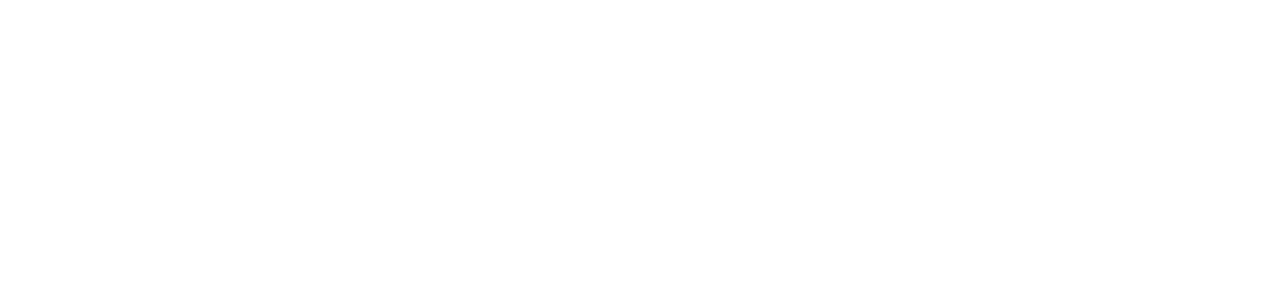
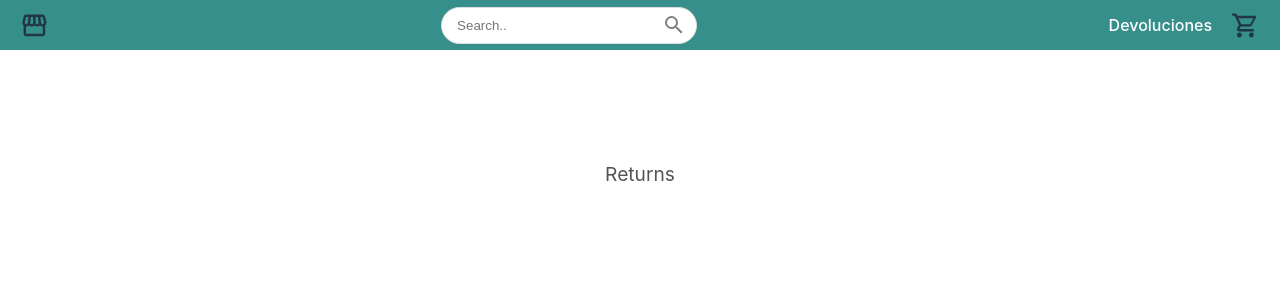
Before and after one commit to enriquecorral/tienda-online, a React (Vite) app: page /returns in a window 1280 px wide. Before the commit this address had no page. Shown: the top 300 px of the page. Built offline with nearby package versions, Linux system fonts and the light colour scheme.

Commit message:
Crear Screens de Returns y Cart

```diff
--- a/src/Routes.jsx
+++ b/src/Routes.jsx
@@ -1,6 +1,8 @@
 import { BrowserRouter, Routes as RouterRoutes, Route } from "react-router";
 import Main from "./views/Main";
 import Results from "./views/Results";
+import Cart from "./views/Cart";
+import Returns from "./views/Returns";
 
 export default function Routes() {
   return (
@@ -8,6 +10,8 @@ export default function Routes() {
       <RouterRoutes>
         <Route path="/" element={<Main />} />
         <Route path="/search/" element={<Results />} />
+        <Route path="/cart/" element={<Cart />} />
+        <Route path="/returns/" element={<Returns />} />
       </RouterRoutes>
     </BrowserRouter>
   );
--- a/src/components/Header/Header.css
+++ b/src/components/Header/Header.css
@@ -22,12 +22,36 @@
   cursor: pointer;
 }
 
+/* Returns */
+
+.header__returns-button {
+  background: none;
+  border: none;
+  color: white;
+  font-size: 1rem;
+  cursor: pointer;
+  transition: color 0.2s;
+}
+
+.header__returns-button:hover {
+  color: #ddd;
+}
+
+
 /* Logo y carrito */
 .header__logo-container,
 .header__cart-container {
   display: flex;
   align-items: center;
 }
+
+.header__cart-button {
+  display: contents;
+}
+.header__cart-button:hover {
+  color: #ddd;
+}
+
 
 /* Sección de búsqueda */
 .header__section--search {
--- a/src/components/Header/index.jsx
+++ b/src/components/Header/index.jsx
@@ -49,9 +49,15 @@ function Header() {
       {/* Ícono del carrito a la derecha */}
       <section className="header__section header__section--cart">
         <div className="header__cart-container">
+          <button
+            className="header__returns-button"
+            onClick={() => navigate("/returns")}
+          >
+            Devoluciones
+          </button>
           <div
-            onClick={() => navigate("/search/")}
-            style={{ display: "contents" }}
+            onClick={() => navigate("/cart/")}
+            className="header__cart-button"
           >
             <Icon path={mdiCartOutline} size={1.2} />
           </div>
--- /dev/null
+++ b/src/views/Cart/index.jsx
@@ -0,0 +1,18 @@
+import Header from "../../components/Header";
+
+function Cart() {
+  return (
+    <>
+      <Header />
+      <main className="main">
+        <section className="main__container">
+          <div className="main__content">
+            <p className="main__description">Cart</p>
+          </div>
+        </section>
+      </main>
+    </>
+  );
+}
+
+export default Cart;
--- /dev/null
+++ b/src/views/Returns/index.jsx
@@ -0,0 +1,18 @@
+import Header from "../../components/Header";
+
+function Returns() {
+  return (
+    <>
+      <Header />
+      <main className="main">
+        <section className="main__container">
+          <div className="main__content">
+            <p className="main__description">Returns</p>
+          </div>
+        </section>
+      </main>
+    </>
+  );
+}
+
+export default Returns;
```
